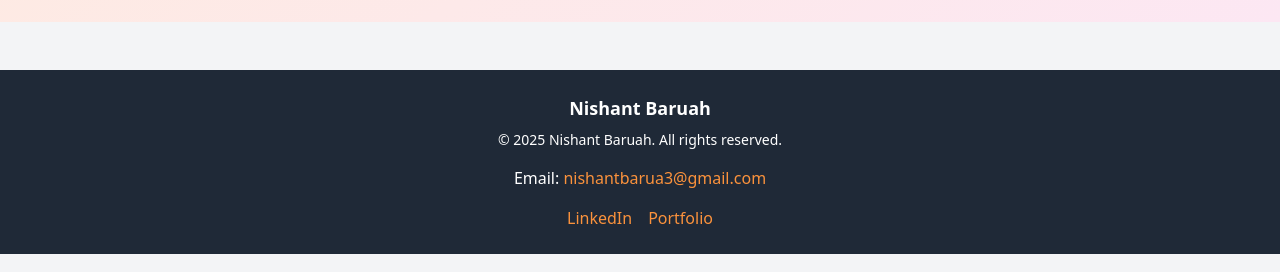
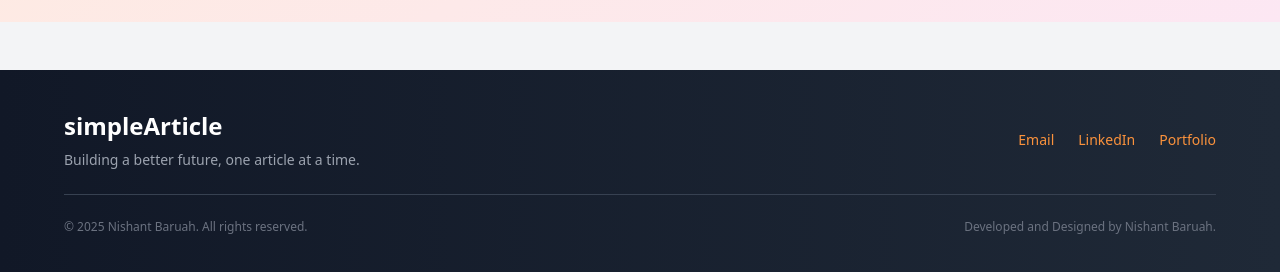
Before and after one commit to nishantb66/Community-Article, a Next.js app in the folder article-platform-frontend/: page / in a window 1280 px wide. Shown: the part 778-1050 px from the top of the page. Built offline with nearby package versions, Linux system fonts and the light colour scheme; no server answers.

Commit message:
Update page.js

```diff
--- a/article-platform-frontend/src/app/page.js
+++ b/article-platform-frontend/src/app/page.js
@@ -631,27 +631,28 @@ export default function Home() {
         )}
       </div>
       {/* Footer Section */}
-      <footer className="bg-gray-800 text-white py-6 mt-12">
-        <div className="container mx-auto px-4 text-center">
-          <h2 className="text-lg font-semibold">Nishant Baruah</h2>
-          <p className="text-sm mt-2">
-            © {new Date().getFullYear()} Nishant Baruah. All rights reserved.
+      <footer className="bg-gradient-to-r from-gray-900 to-gray-800 text-white py-10 mt-12">
+        <div className="container mx-auto px-6 md:px-10 lg:px-16">
+          {/* Top Section */}
+          <div className="flex flex-col lg:flex-row justify-between items-center border-b border-gray-700 pb-6">
+            <div className="text-center lg:text-left mb-6 lg:mb-0">
+              <h2 className="text-2xl font-extrabold">simpleArticle</h2>
+              <p className="mt-2 text-sm text-gray-400">
+                Building a better future, one article at a time.
               </p>
-          <p className="mt-4">
-            Email:{" "}
+            </div>
+            <div className="flex space-x-6">
               <a
                 href="mailto:nishantbarua3@gmail.com"
-              className="text-orange-400 hover:underline"
+                className="text-orange-400 hover:text-orange-500 transition duration-300 text-sm"
               >
-              nishantbarua3@gmail.com
+                Email
               </a>
-          </p>
-          <div className="flex justify-center mt-4 space-x-4">
               <a
                 href="https://www.linkedin.com/in/nishantbaru/"
                 target="_blank"
                 rel="noopener noreferrer"
-              className="text-orange-400 hover:underline"
+                className="text-orange-400 hover:text-orange-500 transition duration-300 text-sm"
               >
                 LinkedIn
               </a>
@@ -659,10 +660,21 @@ export default function Home() {
                 href="https://nishantb66.github.io/MyPortfolio/"
                 target="_blank"
                 rel="noopener noreferrer"
-              className="text-orange-400 hover:underline"
+                className="text-orange-400 hover:text-orange-500 transition duration-300 text-sm"
               >
                 Portfolio
               </a>
+            </div>
+          </div>
+
+          {/* Bottom Section */}
+          <div className="flex flex-col md:flex-row justify-between items-center mt-6">
+            <p className="text-xs text-gray-500 text-center md:text-left">
+              © {new Date().getFullYear()} Nishant Baruah. All rights reserved.
+            </p>
+            <p className="text-xs text-gray-500 text-center md:text-right mt-4 md:mt-0">
+              Developed and Designed by Nishant Baruah.
+            </p>
           </div>
         </div>
       </footer>
```
Lines whose indentation alone changed are shown as unchanged.
